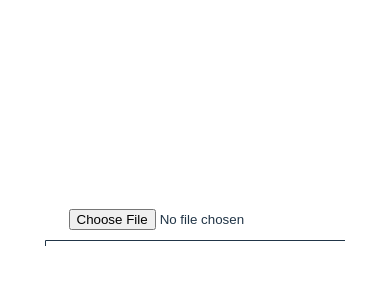
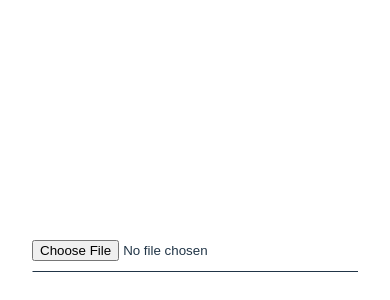
Before and after one commit to o7Ghost/React-D3-CandleStick-Chart, a React (Vite) app: page / in a window 390 px wide. Shown: the part 126-426 px from the top of the page. Built offline with nearby package versions, Linux system fonts and the light colour scheme.

Commit message:
feat(xAxis): responsive x axis

```diff
--- a/src/App.tsx
+++ b/src/App.tsx
@@ -47,7 +47,7 @@ function App() {
           );
 
           // Take up to the first 1000 data lines (excluding header)
-          const dataLines = allLines.slice(1, 1001);
+          const dataLines = allLines.slice(1, 501);
 
           const parsedData: ChartData[] = dataLines.reduce(
             (acc: any[], line: string) => {
@@ -100,16 +100,22 @@ function App() {
 
   console.log("File content:", fileContent);
   return (
-    <>
+    <div
+      style={{
+        display: "flex",
+        flexDirection: "column",
+        width: "100%",
+        height: "100vh",
+        justifyContent: "center",
+      }}
+    >
       <input type="file" onChange={handleFileChange} accept=".csv" />
       {fileName && <p>Selected file: {fileName}</p>}
-      {/*
-        You might want to pass the parsed data to your CandleStickChart.
-        For example, if fileContent is parsed into an array called `chartData`:
-        <CandleStickChart data={chartData} />
-      */}
-      <CandleStickChart data={fileContent ?? []} />
-    </>
+
+      <div>
+        <CandleStickChart data={fileContent ?? []} />
+      </div>
+    </div>
   );
 }
 
--- a/src/components/CandleStickChart.tsx
+++ b/src/components/CandleStickChart.tsx
@@ -1,7 +1,8 @@
 import * as d3 from "d3";
 import { useEffect, useRef, useState } from "react";
 import { ChartData } from "../type";
-import { ResizeObserver } from "@juggle/resize-observer";
+import { CANDLE_UNIT_WIDTH, MINUTE_DISPLAY_FORMAT } from "../constant";
+import { useChartDimensions } from "../hooks";
 
 // option to load all at once or load by some window
 // TODO: 1 min chart
@@ -11,87 +12,36 @@ import { ResizeObserver } from "@juggle/resize-observer";
 //       1 hr  chart
 //       4 hr  chart
 //       1 day chart
-
-// useEffect(() => {
-//   const updateWidth = () => {
-//     if (containerRef.current) {
-//       const newWidth = containerRef.current.clientWidth;
-//       if (newWidth > 0) {
-//         setChartWidth(newWidth);
-//       }
-//       // If clientWidth is 0 (e.g. display:none), chartWidth retains its previous value (e.g., 600).
-//     }
-//   };
-
-//   updateWidth(); // Initial measurement
-
-//   window.addEventListener("resize", updateWidth);
-//   return () => window.removeEventListener("resize", updateWidth);
-// }, []); // Runs once after initial mount and cleans up on unmount.
-
-const useChartDimensions = (): [
-  React.RefObject<HTMLDivElement | null>,
-  number
-] => {
-  const dimensionsRef = useRef<HTMLDivElement | null>(null);
-  const [width, setWidth] = useState(100);
-
-  useEffect(() => {
-    const element: any = dimensionsRef.current;
-
-    const resizeObserver = new ResizeObserver((entries) => {
-      if (!Array.isArray(entries)) {
-        return;
-      }
-      if (!entries.length) {
-        return;
-      }
-
-      const entry = entries[0];
-
-      setWidth(entry.contentRect.width);
-      console.log("width", entry.contentRect.width);
-    });
-
-    resizeObserver.observe(element);
-
-    return () => resizeObserver.unobserve(element);
-  }, []);
-
-  return [dimensionsRef, width];
-};
-
 const CandleStickChart = ({ data }: { data: ChartData[] }) => {
   const [dimensionsRef, chartWidth] = useChartDimensions();
-
-  console.log("chartWidth", chartWidth);
-
   const xAxis = useRef<SVGGElement | null>(null);
 
+  const visibleCandleCount = Math.floor(chartWidth / CANDLE_UNIT_WIDTH);
+
+  // Get the slice of data that fits in the viewport (most recent data)
+  const visibleData =
+    data.length > visibleCandleCount
+      ? data.slice(data.length - visibleCandleCount)
+      : data;
+
   const xScale = d3.scaleTime(
-    [new Date(data[0]?.date), new Date(data[data.length - 1]?.date)],
+    [
+      new Date(visibleData[0]?.date),
+      new Date(visibleData[visibleData.length - 1]?.date),
+    ],
     [0, chartWidth]
   );
 
-  // useEffect(() => {
-  //   const updateWidth = () => {
-  //     if (containerRef.current) {
-  //       const newWidth = containerRef.current.clientWidth;
-  //       if (newWidth > 0) {
-  //         setChartWidth(newWidth);
-  //       }
-  //       // If clientWidth is 0 (e.g. display:none), chartWidth retains its previous value (e.g., 600).
-  //     }
-  //   };
+  useEffect(() => {
+    const xAxisGenerator = d3
+      .axisBottom(xScale)
+      .ticks(d3.timeMinute.every(15))
+      .tickFormat((d) => {
+        const date = d as Date;
+        return d3.timeFormat(MINUTE_DISPLAY_FORMAT)(date);
+      })
+      .tickSizeOuter(0);
 
-  //   updateWidth(); // Initial measurement
-
-  //   window.addEventListener("resize", updateWidth);
-  //   return () => window.removeEventListener("resize", updateWidth);
-  // }, []); // Runs once after initial mount and cleans up on unmount.
-
-  useEffect(() => {
-    const xAxisGenerator = d3.axisBottom(xScale);
     if (xAxis.current) {
       d3.select(xAxis.current).call(xAxisGenerator);
     }
@@ -99,7 +49,7 @@ const CandleStickChart = ({ data }: { data: ChartData[] }) => {
 
   return (
     <div className="candle-stick-chart-container" ref={dimensionsRef}>
-      <svg className="candle-stick-chart">
+      <svg className="candle-stick-chart" width={chartWidth} height={"100%"}>
         <g ref={xAxis} transform={`translate(0, 10)`} />
       </svg>
     </div>
--- /dev/null
+++ b/src/constant/constant.ts
@@ -0,0 +1,6 @@
+// Define fixed candle width and spacing
+const CANDLE_WIDTH = 10; // Width of each candle in pixels
+const CANDLE_SPACING = 5; // Space between candles in pixels
+
+export const CANDLE_UNIT_WIDTH = CANDLE_WIDTH + CANDLE_SPACING; // Total width per data point
+export const MINUTE_DISPLAY_FORMAT = "%H:%M";
--- /dev/null
+++ b/src/constant/index.ts
@@ -0,0 +1 @@
+export * from "./constant";
--- /dev/null
+++ b/src/hooks/index.ts
@@ -0,0 +1 @@
+export * from "./useChartDimensions";
--- /dev/null
+++ b/src/hooks/useChartDimensions.tsx
@@ -0,0 +1,33 @@
+import { useEffect, useRef, useState } from "react";
+
+export const useChartDimensions = (): [
+  React.RefObject<HTMLDivElement | null>,
+  number
+] => {
+  const dimensionsRef = useRef<HTMLDivElement | null>(null);
+  const [width, setWidth] = useState(100);
+
+  useEffect(() => {
+    const element = dimensionsRef.current;
+    if (!element) return;
+
+    // Set initial width
+    setWidth(element.clientWidth);
+
+    const resizeObserver = new ResizeObserver((entries) => {
+      if (entries[0]) {
+        setWidth(entries[0].contentRect.width);
+      }
+    });
+
+    resizeObserver.observe(element);
+
+    return () => {
+      if (element) {
+        resizeObserver.unobserve(element);
+      }
+    };
+  }, []); // Empty dependency array means this runs once on mount and cleans up on unmount
+
+  return [dimensionsRef, width];
+};
--- a/src/index.css
+++ b/src/index.css
@@ -24,10 +24,10 @@ a:hover {
 
 body {
   margin: 0;
-  display: flex;
-  place-items: center;
+  /* display: flex;
+  place-items: center; */
   min-width: 320px;
-  min-height: 100vh;
+  height: 100vh;
 }
 
 h1 {
```
